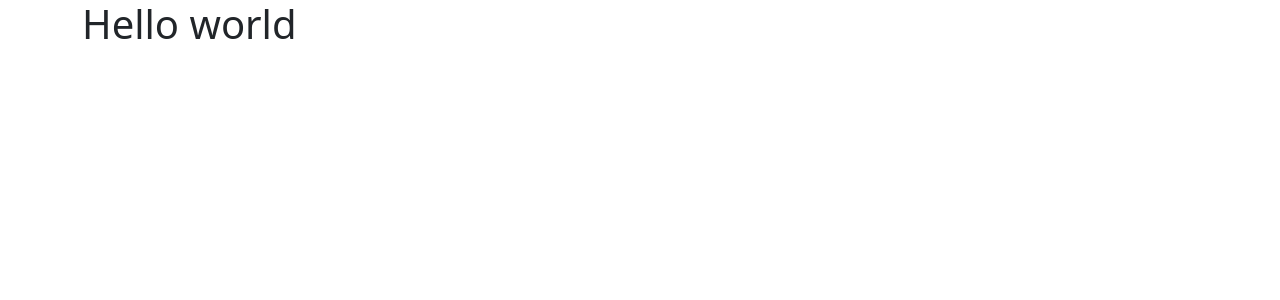
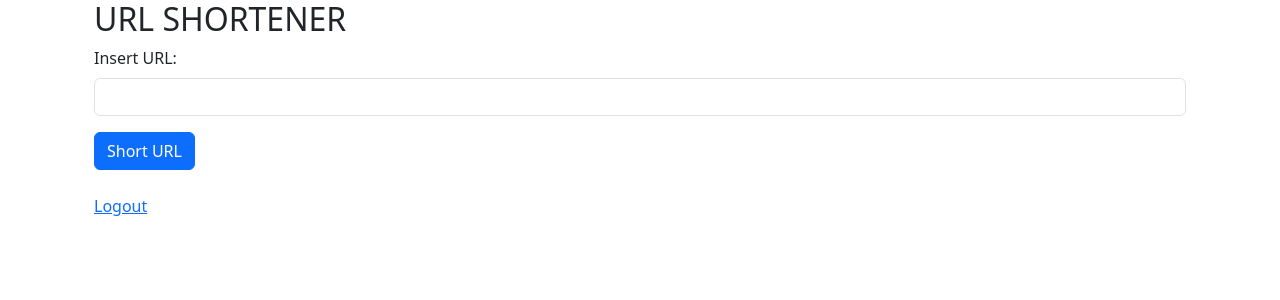
Before and after one commit to dipeshluitel/URL_shortener, a Django app: page / in a window 1280 px wide. Shown: the top 300 px of the page. Run offline with Django 5.2, Linux system fonts and the light colour scheme; a user stored in the database is signed in.

Commit message:
fix(template): template for home page created

```diff
--- a/core/templates/core/home.html
+++ b/core/templates/core/home.html
@@ -1,4 +1,32 @@
 {% extends "core/base.html" %}
+<title>{% block title %}Login{% endblock title %}Login</title>
 {% block main_content %}
-<h1>Hello world</h1>
+<div class="container">
+    <h2>URL SHORTENER</h2>
+    <form method="post">
+        {% csrf_token %}
+        {% if messages %}
+        {% for message in messages %}
+        <div class="alert alert-primary">
+            {{ message }}
+            {% endfor %}
+            {% endif %}
+            <div class="mb-3">
+                <label for="username" class="form-label">Insert URL:</label>
+                <input type="text" class="form-control" id="username" name='url' aria-describedby="emailHelp" required>
+            </div>
+
+            <button type="submit" class="btn btn-primary">Short URL</button>
+    </form>
+    <br>
+    {% if short_url %}
+    <div class="mb-3">
+        <label class="form-label">Shortened URL:</label>
+        <input type="text" class="form-control" value="{{ short_url }}" readonly>
+        <input type="button" value="{{visit_count}}" readonly>
+    </div>
+    {% endif %}
+    <a href="{% url 'logout' %}">Logout</a>
+</div>
+
 {% endblock main_content %}
```
